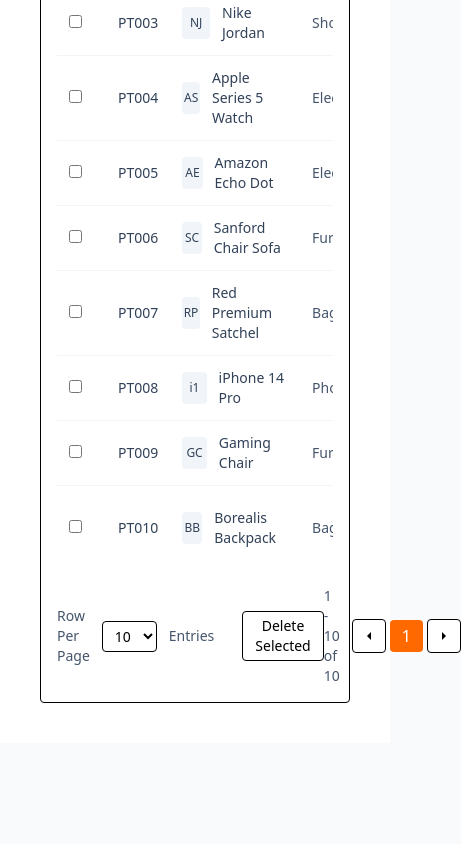
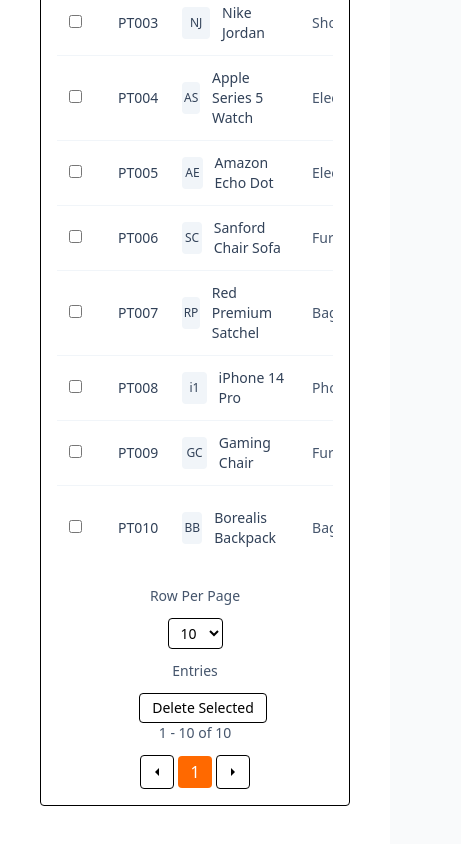
Before and after one commit to Amit7366/posolution, a Next.js app: page /dashboard/products in a window 390 px wide. Shown: the part 535-1379 px from the top of the page, 461 px wide, since content can reach past the window. Before the commit the page ends 1278 px from the top, so only its background shows below. Built offline with nearby package versions, Linux system fonts and the light colour scheme.

Commit message:
fix resposiveness of product page

```diff
--- a/app/dashboard/products/page.tsx
+++ b/app/dashboard/products/page.tsx
@@ -234,8 +234,8 @@
           </table>
         </div>
 
-        <div className="flex items-center justify-between mt-4">
-          <div className="flex items-center gap-3">
+        <div className="flex flex-col md:flex-row items-center justify-between mt-4">
+          <div className="flex flex-col md:flex-row items-center gap-3">
             <div className="text-sm text-slate-600 dark:text-slate-300">Row Per Page</div>
             <select value={perPage} onChange={(e) => { setPerPage(Number(e.target.value)); setPage(1); }} className="border px-2 py-1 rounded text-sm bg-white dark:bg-slate-700 dark:border-slate-600">
               {[5,10,20,50].map(n => <option key={n} value={n}>{n}</option>)}
@@ -247,7 +247,7 @@
             </div>
           </div>
 
-          <div className="flex items-center gap-3">
+          <div className="flex flex-col md:flex-row items-center gap-3">
             <div className="text-sm text-slate-600 dark:text-slate-300">{(page-1)*perPage + 1} - {Math.min(page*perPage, total)} of {total}</div>
 
             <nav className="inline-flex items-center gap-1">
```
